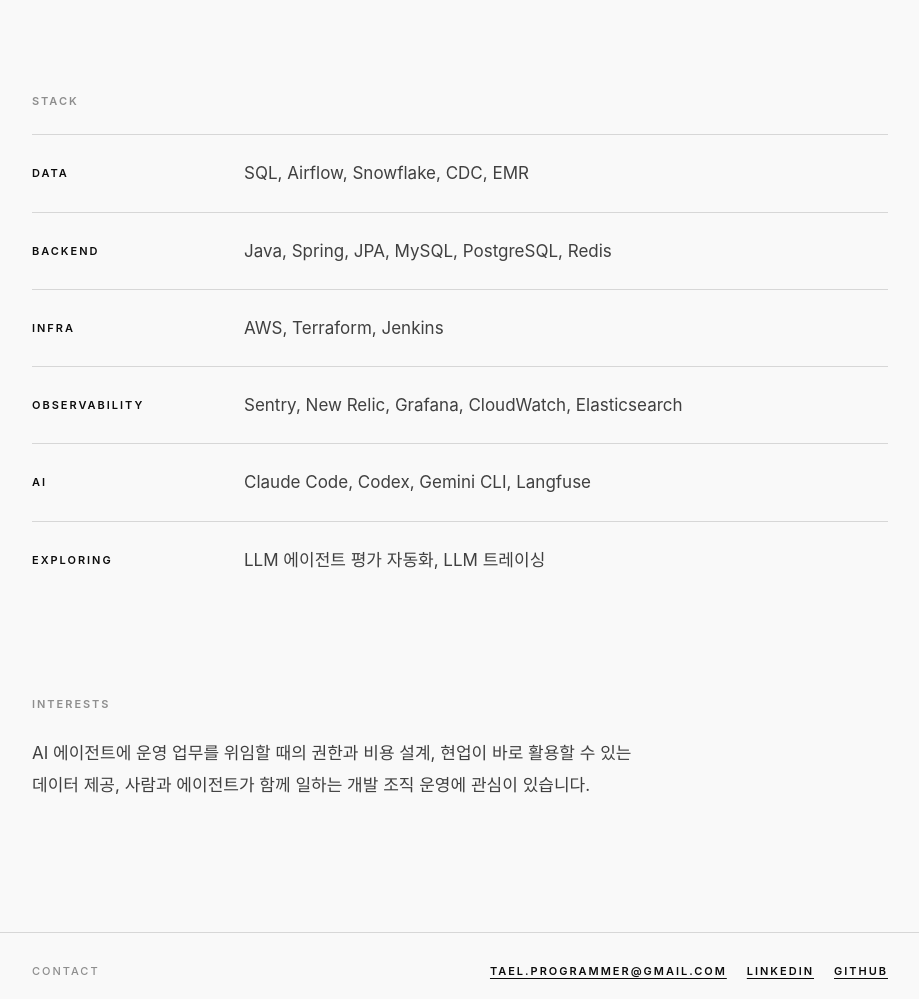
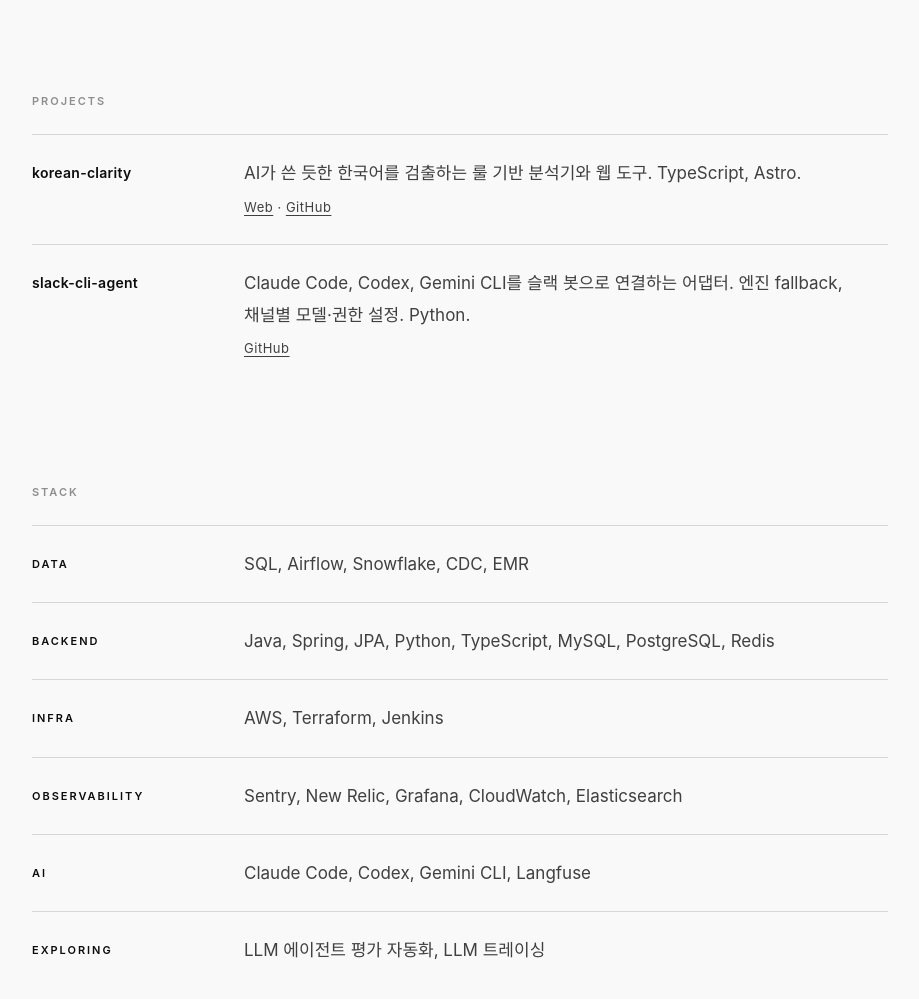
Before and after one commit to tael/tael.github.io, a plain HTML site: page index.html in a window 1280 px wide. Shown: the part 2215-3214 px from the top of the page, without its empty margins (180-1099 px from the left). Drawn offline with Linux system fonts and the light colour scheme; a web font is replaced by a local one.

Commit message:
Projects 섹션 추가: korean-clarity, slack-cli-agent 링크. Stack 에 Python, TypeScript 추가

```diff
--- a/index.html
+++ b/index.html
@@ -77,6 +77,8 @@
   .group ul { margin: 0; padding: 0; list-style: none; }
   .group li { color: var(--ink-70); margin-bottom: 14px; }
   .group p { margin: 0 0 12px; }
+  .proj h3 { text-transform: none; letter-spacing: 0.02em; font-size: 14px; padding-top: 3px; }
+  .plinks { font-size: 13px; letter-spacing: 0.04em; }
 
 
   footer { margin-top: 96px; border-top: 1px solid var(--line); padding: 28px 0 64px; }
@@ -87,7 +89,7 @@
     .wrap { padding: 0 20px; }
     .hero { padding: 64px 0 40px; }
     .group { grid-template-columns: 1fr; }
-      .meta span + span::before { display: none; }
+    .meta span + span::before { display: none; }
     .meta { gap: 6px 18px; }
     p.lead { font-size: 21px; }
   }
@@ -159,6 +161,18 @@
   </section>
 
   <section>
+    <span class="label">Projects</span>
+    <div class="group proj">
+      <h3>korean-clarity</h3>
+      <p>AI가 쓴 듯한 한국어를 검출하는 룰 기반 분석기와 웹 도구. TypeScript, Astro.<br><span class="plinks"><a href="https://tael.github.io/korean-clarity/">Web</a> · <a href="https://github.com/tael/korean-clarity">GitHub</a></span></p>
+    </div>
+    <div class="group proj">
+      <h3>slack-cli-agent</h3>
+      <p>Claude Code, Codex, Gemini CLI를 슬랙 봇으로 연결하는 어댑터. 엔진 fallback, 채널별 모델·권한 설정. Python.<br><span class="plinks"><a href="https://github.com/tael/slack-cli-agent">GitHub</a></span></p>
+    </div>
+  </section>
+
+  <section>
     <span class="label">Stack</span>
     <div class="group">
       <h3>Data</h3>
@@ -166,7 +180,7 @@
     </div>
     <div class="group">
       <h3>Backend</h3>
-      <p>Java, Spring, JPA, MySQL, PostgreSQL, Redis</p>
+      <p>Java, Spring, JPA, Python, TypeScript, MySQL, PostgreSQL, Redis</p>
     </div>
     <div class="group">
       <h3>Infra</h3>
```
